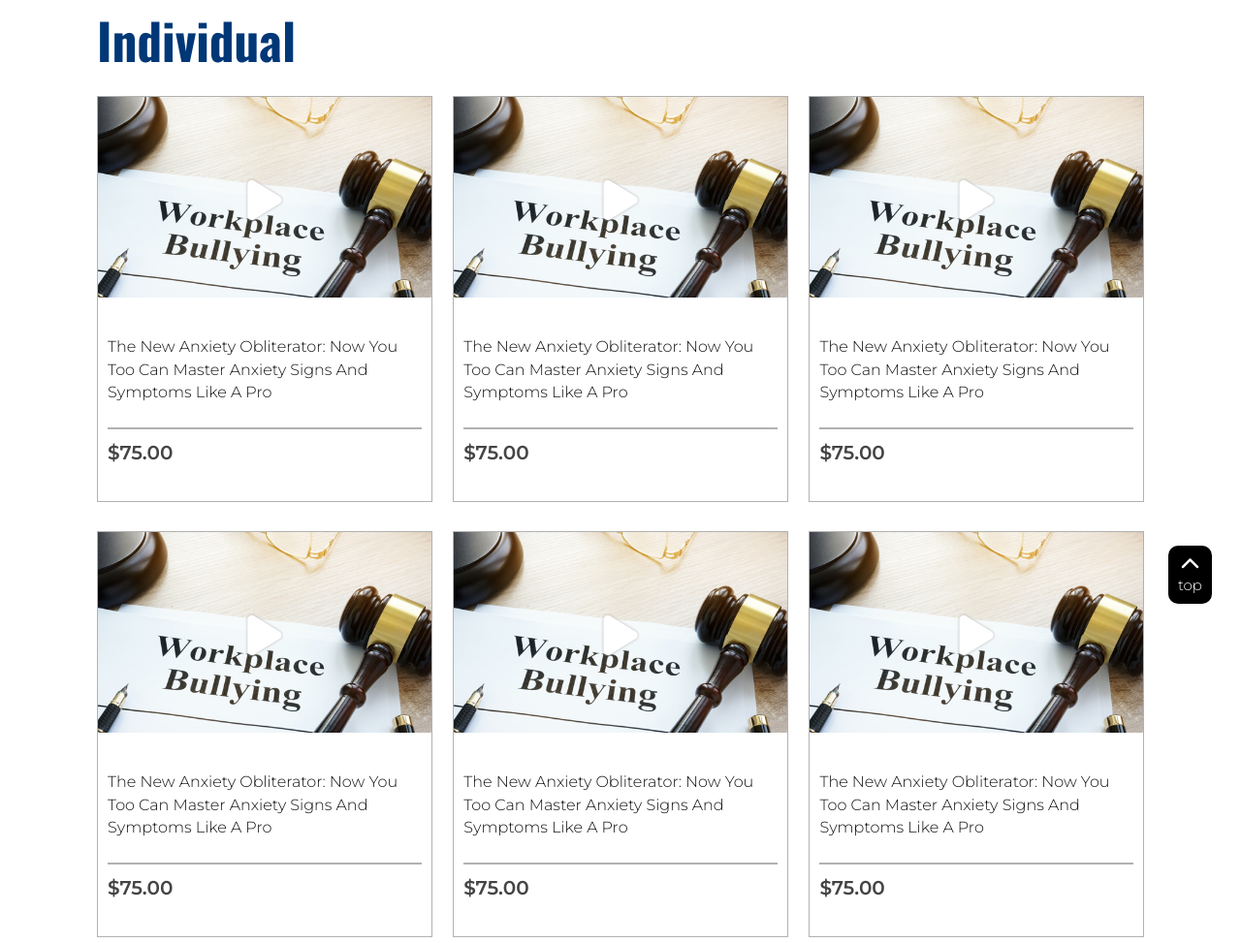
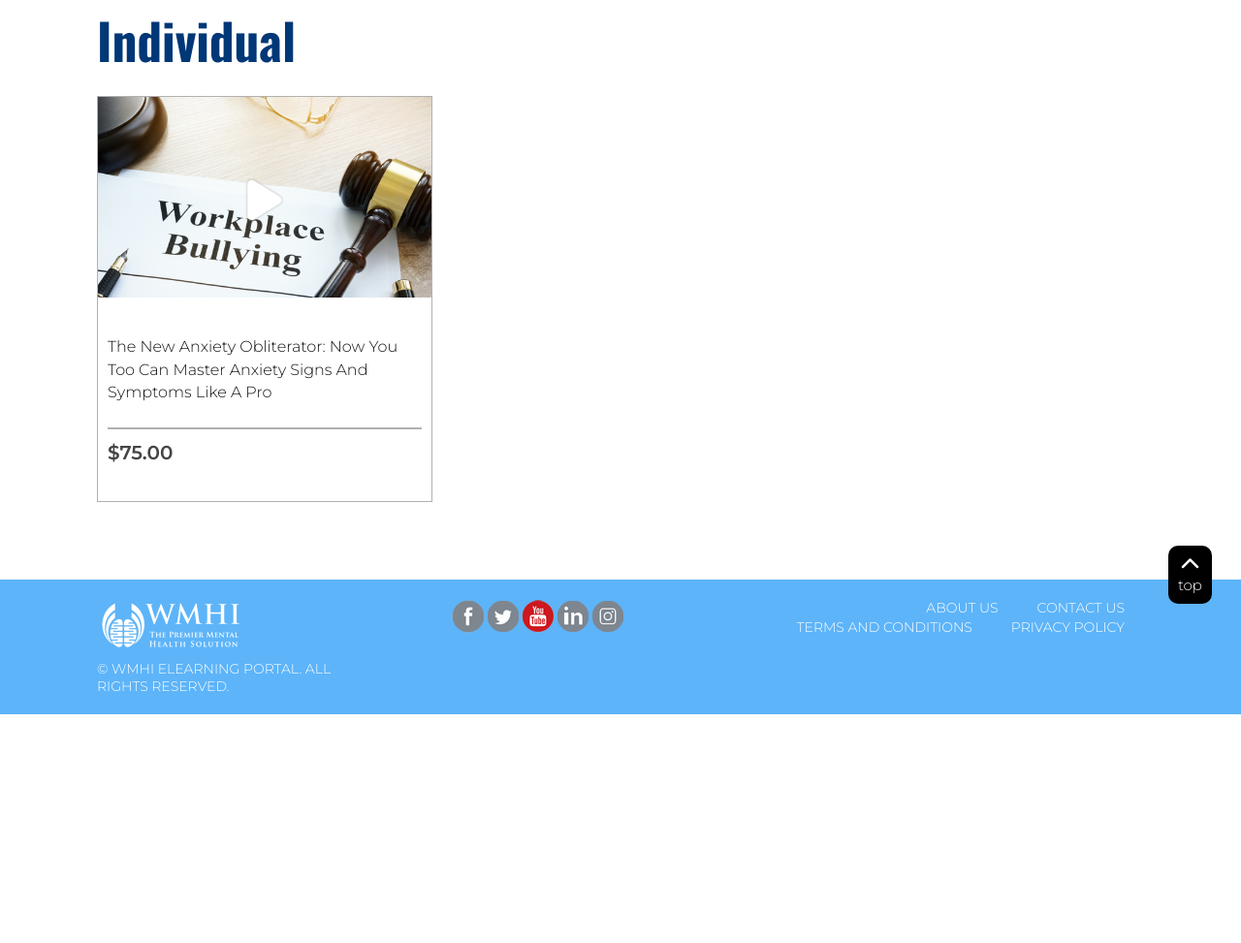
Before and after one commit to ismailhaque/mobashir-vai, a plain HTML site: page individual.html in a window 1280 px wide. Shown: the part 147-1120 px from the top of the page at 97% size. After the commit the page ends 884 px from the top, so only its background shows below. Drawn offline with nearby package versions, Linux system fonts and the light colour scheme.

Commit message:
problem solved

```diff
--- a/css/style.css
+++ b/css/style.css
@@ -427,7 +427,7 @@ h1,h2,h3,h4,h5,h6{
 /* section 8 end */
 
 .hsec9{
-    padding: 50px;
+    padding: 50px 0;
     background: #f6f6f6;
 }
 .hsec9 .card {
--- a/individual.html
+++ b/individual.html
@@ -57,60 +57,12 @@
                         <img class="add_btn" style="cursor: pointer;"  src="./img/Anti-Bullying-course-header.jpg" alt="">
                         <i style="cursor: pointer;" class="fas fa-play"></i>
                     </div>
-                    <div style="padding: 10px;">
-                        <p>The New Anxiety Obliterator: Now You Too Can Master Anxiety Signs And Symptoms Like A Pro</p>
-                    <p class="price">$75.00</p>
-                    </div>
-                </div>
-                <div class=" card">
-                    <div class="add_btn images">
-                        <img class="add_btn" style="cursor: pointer;"  src="./img/Anti-Bullying-course-header.jpg" alt="">
-                        <i style="cursor: pointer;" class="fas fa-play"></i>
-                    </div>
-                    <div style="padding: 10px;">
-                        <p>The New Anxiety Obliterator: Now You Too Can Master Anxiety Signs And Symptoms Like A Pro</p>
-                    <p class="price">$75.00</p>
-                    </div>
-                </div>
-                <div class=" card">
-                    <div class="add_btn images">
-                        <img class="add_btn" style="cursor: pointer;"  src="./img/Anti-Bullying-course-header.jpg" alt="">
-                        <i style="cursor: pointer;" class="fas fa-play"></i>
-                    </div>
-                    <div style="padding: 10px;">
-                        <p>The New Anxiety Obliterator: Now You Too Can Master Anxiety Signs And Symptoms Like A Pro</p>
-                    <p class="price">$75.00</p>
-                    </div>
-                </div>
-                <div class=" card">
-                    <div class="add_btn images">
-                        <img class="add_btn" style="cursor: pointer;"  src="./img/Anti-Bullying-course-header.jpg" alt="">
-                        <i style="cursor: pointer;" class="fas fa-play"></i>
-                    </div>
-                    <div style="padding: 10px;">
-                        <p>The New Anxiety Obliterator: Now You Too Can Master Anxiety Signs And Symptoms Like A Pro</p>
-                    <p class="price">$75.00</p>
-                    </div>
-                </div>
-                <div class="card">
-                    <div class="add_btn images">
-                        <img class="add_btn" style="cursor: pointer;"  src="./img/Anti-Bullying-course-header.jpg" alt="">
-                        <i style="cursor: pointer;" class="fas fa-play"></i>
-                    </div>
-                    <div style="padding: 10px;">
-                        <p>The New Anxiety Obliterator: Now You Too Can Master Anxiety Signs And Symptoms Like A Pro</p>
-                    <p class="price">$75.00</p>
-                    </div>
-                </div>
-                <div class="card">
-                    <div class="add_btn images">
-                        <img class="add_btn" style="cursor: pointer;"  src="./img/Anti-Bullying-course-header.jpg" alt="">
-                        <i style="cursor: pointer;" class="fas fa-play"></i>
-                    </div>
-                    <div style="padding: 10px;">
-                        <p>The New Anxiety Obliterator: Now You Too Can Master Anxiety Signs And Symptoms Like A Pro</p>
-                    <p class="price">$75.00</p>
-                    </div>
+                    <a href="single-post.html">
+                        <div style="padding: 10px;">
+                            <p>The New Anxiety Obliterator: Now You Too Can Master Anxiety Signs And Symptoms Like A Pro</p>
+                        <p class="price">$75.00</p>
+                        </div>
+                    </a>
                 </div>
             </div>
         </div>
```
Also changed, not shown: allcoures.html (+1 -1 lines), single-post.html (+8 -2 lines).
